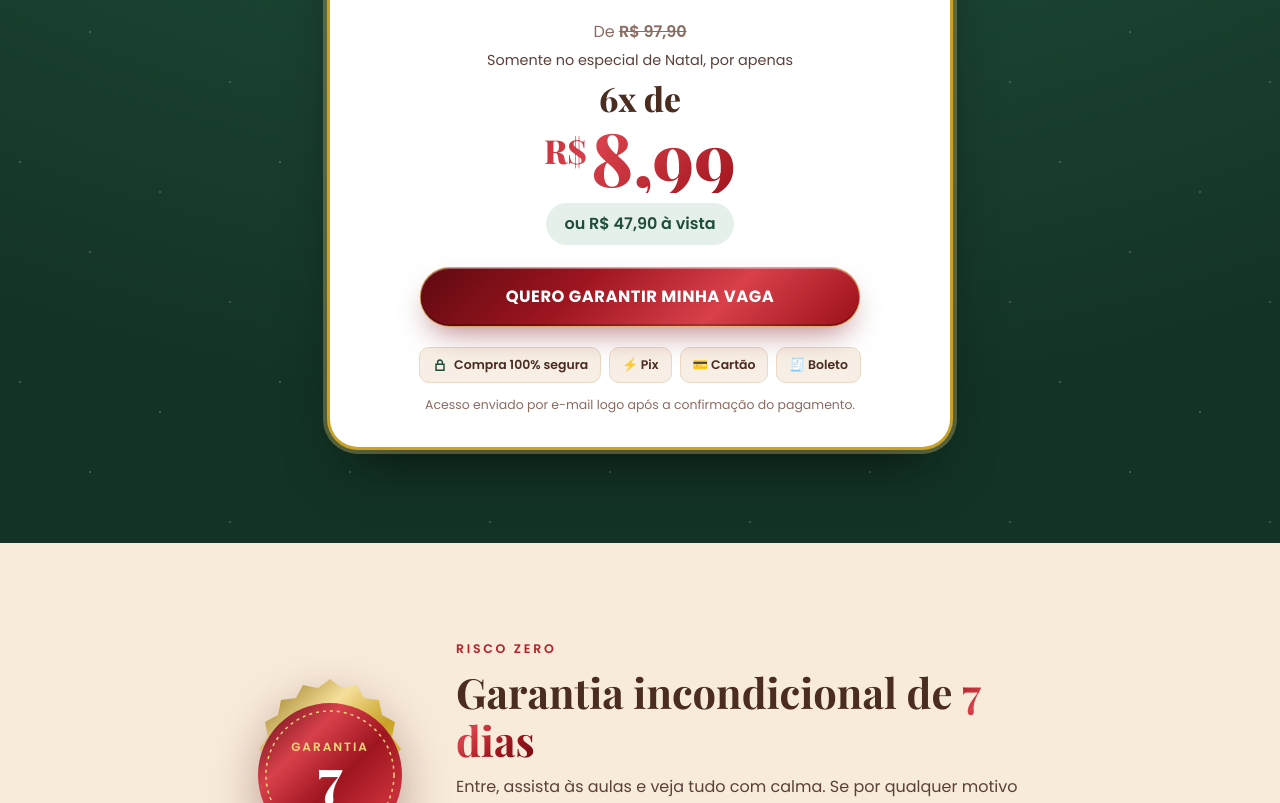
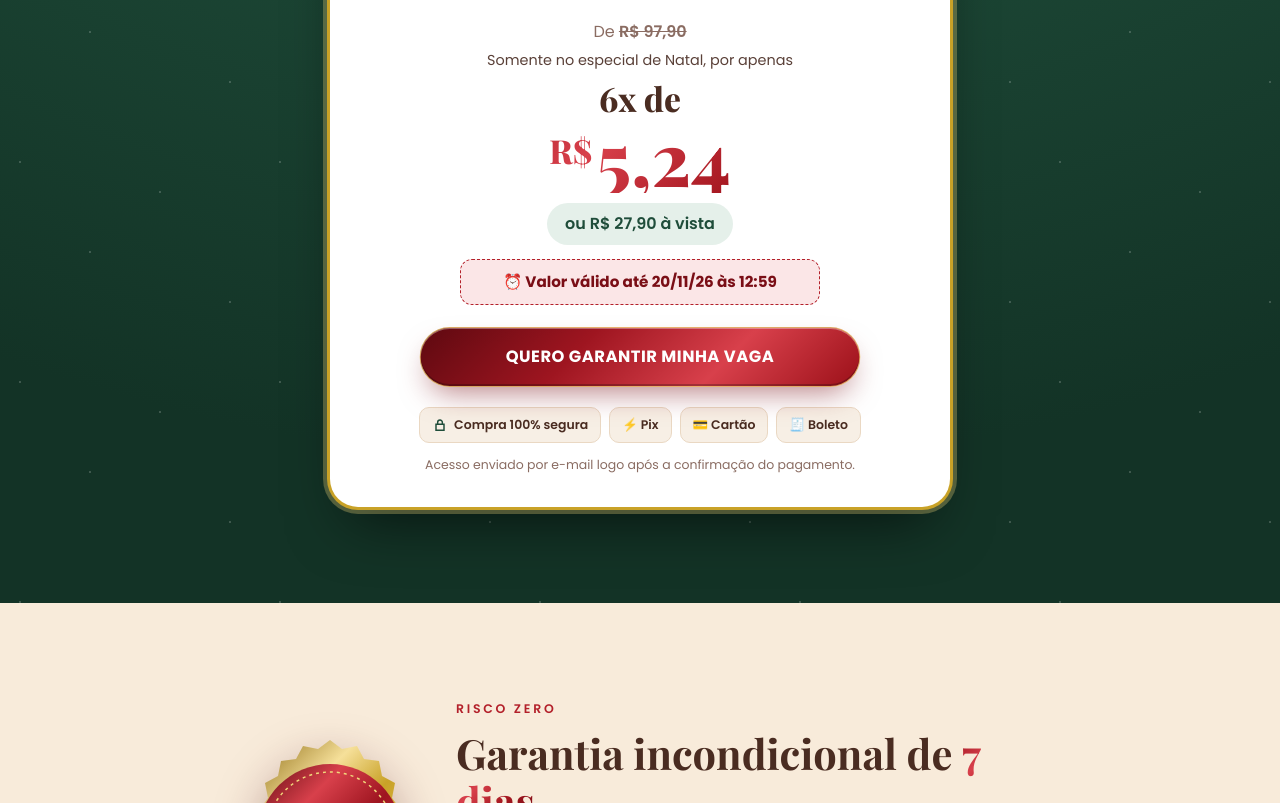
Before and after one commit to allvbsilva-code/especial-sobremesas-natalinas, a plain HTML site: page index.html in a window 1280 px wide. Shown: the part 10101-10904 px from the top of the page. Drawn offline with nearby package versions, Linux system fonts and the light colour scheme; a web font is replaced by a local one.

Commit message:
Add files via upload

```diff
--- a/index.html
+++ b/index.html
@@ -5,7 +5,7 @@
 <meta name="viewport" content="width=device-width, initial-scale=1">
 <!-- ===== SEO / COMPARTILHAMENTO (WhatsApp, Instagram) ===== -->
 <title>Especial Sobremesas Natalinas | Keylla • Família Brigadier</title>
-<meta name="description" content="Videoaulas passo a passo: 7 bases cremosas, 6 sobremesas natalinas, 2 bônus e suporte individual no WhatsApp. 6x de R$ 8,99 ou R$ 47,90 à vista.">
+<meta name="description" content="Videoaulas passo a passo: 7 bases cremosas, 6 sobremesas natalinas, 2 bônus e suporte individual no WhatsApp. 6x de R$ 5,24 ou R$ 27,90 à vista.">
 <meta name="theme-color" content="#7A0E16">
 <meta property="og:type" content="website">
 <meta property="og:locale" content="pt_BR">
@@ -706,8 +706,9 @@ a{color:inherit}
         <div class="from">De <s>R$ 97,90</s></div>
         <div class="label">Somente no especial de Natal, por apenas</div>
         <div style="font-family:'Playfair Display',Georgia,serif;font-weight:800;font-size:clamp(1.6rem,6vw,2.1rem);color:#4A2C21;line-height:1;margin-top:10px">6x de</div>
-        <div class="now metal-text"><small>R$</small>8,99</div>
-        <div style="display:inline-block;margin:6px 0 22px;padding:8px 18px;border-radius:999px;background:#e5f0ea;color:#1F4D3A;font-weight:600;font-size:1rem">ou R$ 47,90 à vista</div>
+        <div class="now metal-text"><small>R$</small>5,24</div>
+        <div style="display:inline-block;margin:6px 0 14px;padding:8px 18px;border-radius:999px;background:#e5f0ea;color:#1F4D3A;font-weight:600;font-size:1rem">ou R$ 27,90 à vista</div>
+        <div style="display:flex;align-items:center;justify-content:center;gap:8px;margin:0 auto 22px;padding:10px 16px;border-radius:12px;background:#fbe6e7;border:1.5px dashed #B3202A;color:#7A0E16;font-weight:700;font-size:.95rem;max-width:360px">⏰ Valor válido até 20/11/26 às 12:59</div>
         <!-- TROCAR: link do checkout -->
         <a class="btn" href="https://pay.kiwify.com.br/Agp5YSB">Quero garantir minha vaga</a>
         <div class="secure">
@@ -760,7 +761,7 @@ a{color:inherit}
       <details><summary>Preciso de equipamentos profissionais?</summary><p>Não. Você consegue fazer tudo com utensílios comuns de cozinha, como panela de fundo grosso, espátula, assadeira, potes e bicos de confeitar. No Módulo 1 tem uma aula só com a indicação dos utensílios.</p></details>
       <details><summary>Posso vender as sobremesas que aprender?</summary><p>Pode e deve! E ainda tem a aula bônus de precificação para você cobrar o preço certo.</p></details>
       <details><summary>Consigo assistir pelo celular?</summary><p>Sim. Funciona no celular, tablet e computador.</p></details>
-      <details><summary>Quais as formas de pagamento?</summary><p>Pix, boleto ou cartão de crédito em até 6x de R$ 8,99. No Pix e no cartão o acesso é liberado na hora; no boleto, após a compensação.</p></details>
+      <details><summary>Quais as formas de pagamento?</summary><p>Pix, boleto ou cartão de crédito em até 6x de R$ 5,24. No Pix e no cartão o acesso é liberado na hora; no boleto, após a compensação.</p></details>
       <details><summary>E se eu não gostar?</summary><p>Você tem 7 dias de garantia incondicional. Pediu o reembolso dentro desse prazo, recebe 100% do valor de volta.</p></details>
     </div>
   </div>
```
Also changed, not shown: banoffee.jpg (added), bombom.jpg (added), escondidinho.jpg (added), guirlanda.jpg (added), keylla.jpg (added), maracuja.jpg (added), redvelvet.jpg (added), uva.jpg (added), 1 other file.
